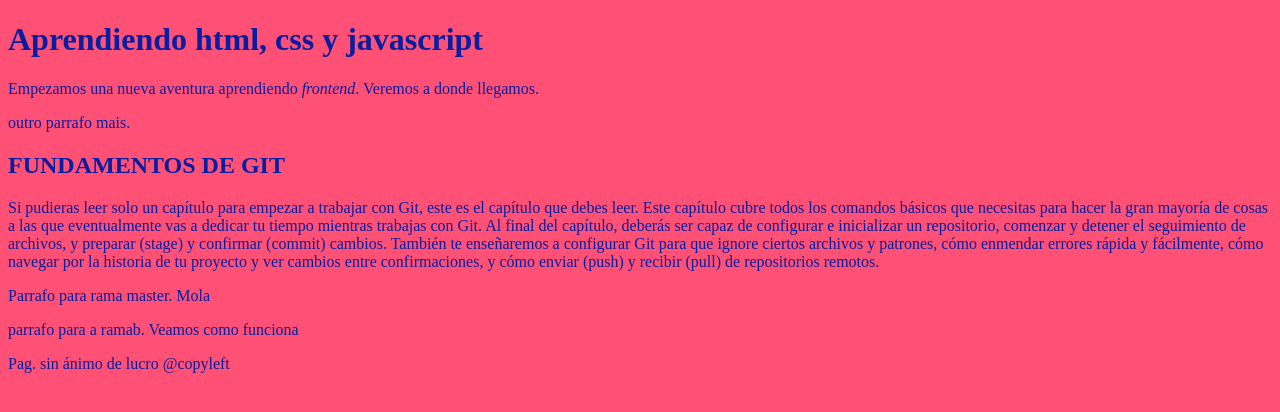
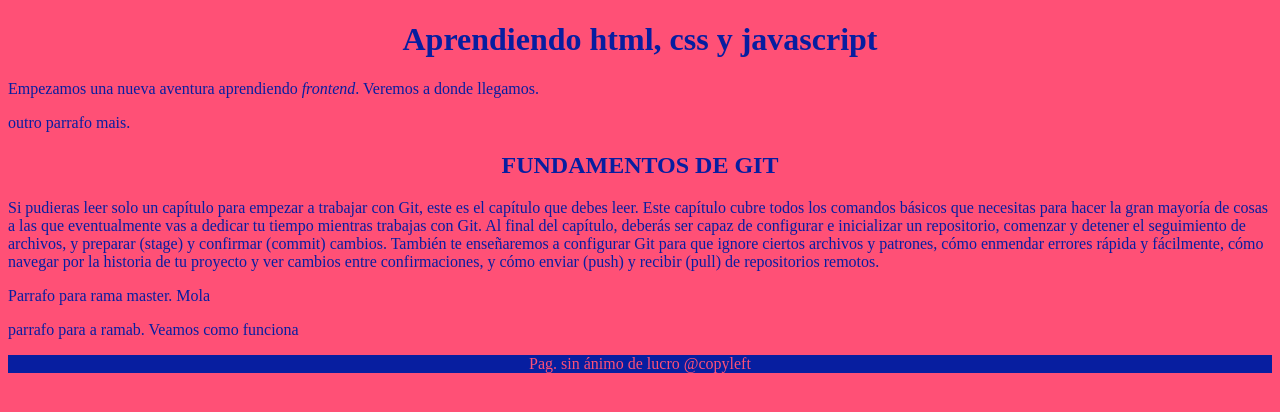
Before and after one commit to Pavlvsherlock/Aprediendo, a plain HTML site: page miweb/index.html in a window 1280 px wide. Drawn offline with Linux system fonts and the light colour scheme.

Commit message:
cambiando estilos h1 y h2

```diff
--- a/miweb/css/estilo.css
+++ b/miweb/css/estilo.css
@@ -2,3 +2,17 @@ body{
     background-color: rgb(255, 80, 118);
     color:rgb(7, 30, 160);
 }
+footer{
+    background-color: rgb(7, 30, 160);
+    color:rgb(255, 80, 118);
+    text-align: center;
+
+}
+h1{
+    text-align: center;
+    text-decoration: solid;
+}
+h2{
+    text-align: center;
+    text-decoration: solid;
+}
```
Also changed, not shown: 1 other file.
